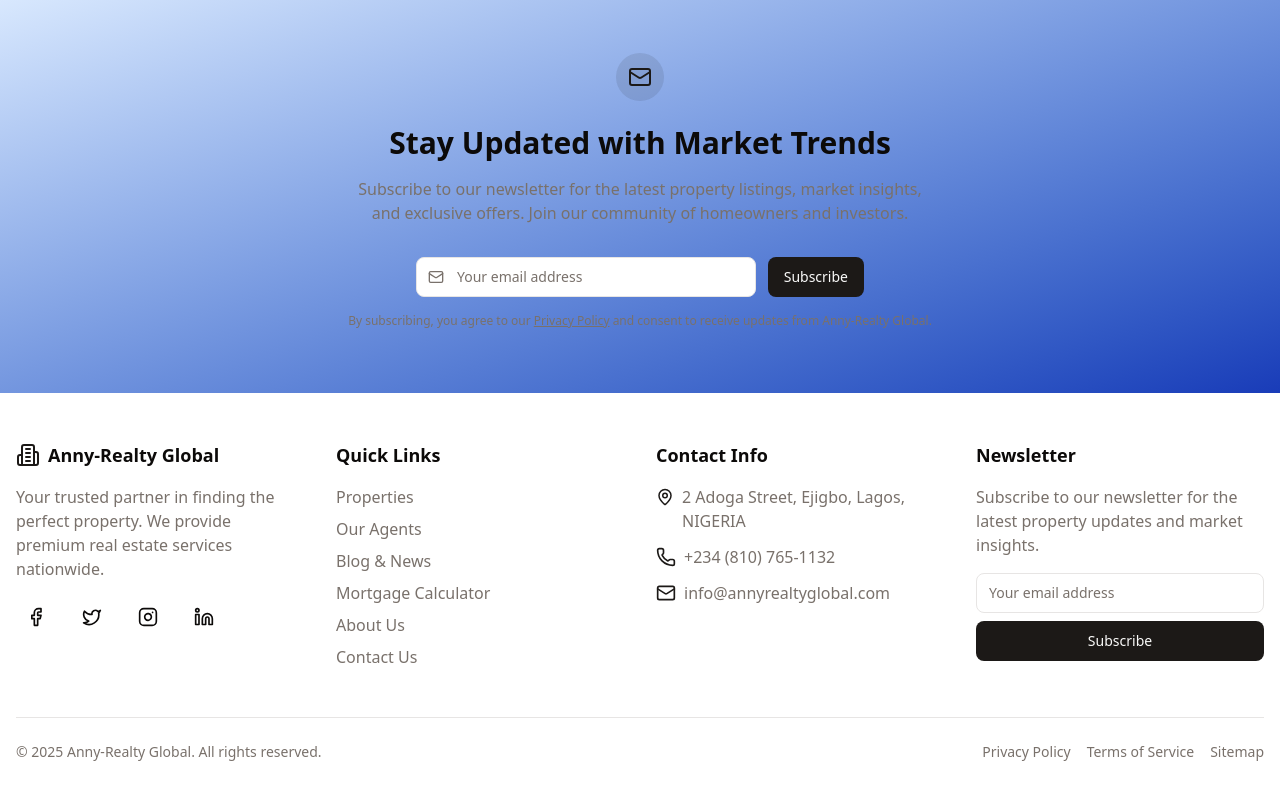
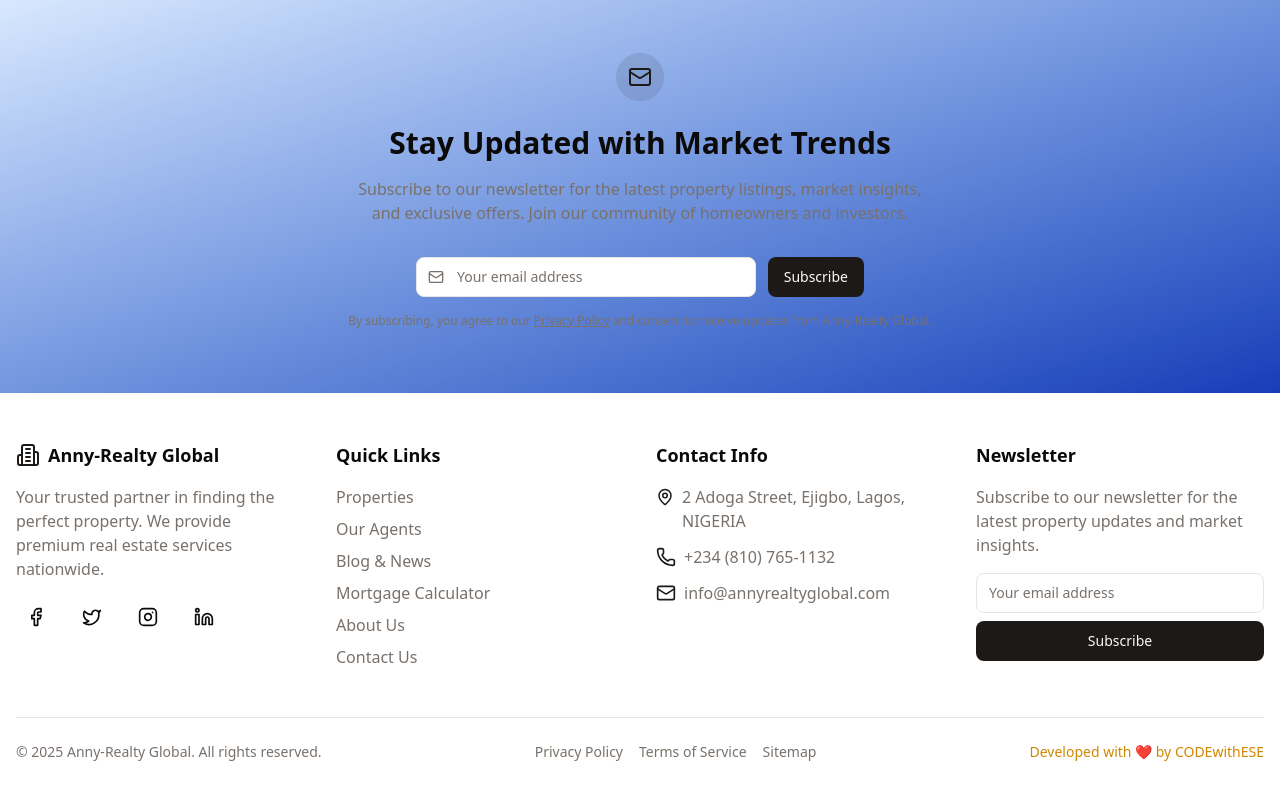
Before and after one commit to Eseoghene94/ReelEstate, a Next.js app: page / in a window 1280 px wide. Shown: the part 2614-3414 px from the top of the page. Built offline with nearby package versions, Linux system fonts and the light colour scheme.

Commit message:
modified:   README.md 	modified:   components/footer.tsx 	new file:   public/images/screenshot.jpeg

```diff
--- a/components/footer.tsx
+++ b/components/footer.tsx
@@ -183,6 +183,14 @@
               Sitemap
             </Link>
           </div>
+          <div className="flex space-x-4 text-sm text-muted-foreground">
+            <Link
+              href="https://github.com/Eseoghene94"
+              className="text-yellow-600 hover:text-blue-700 transition-colors"
+            >
+              Developed with ❤️ by CODEwithESE
+            </Link>
+          </div>
         </div>
       </div>
     </footer>
```
Also changed, not shown: public/images/screenshot.jpeg (added), 1 other file (tests, documents, lock files or other folders).
